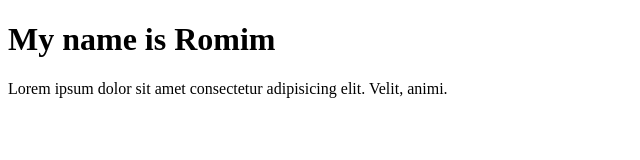
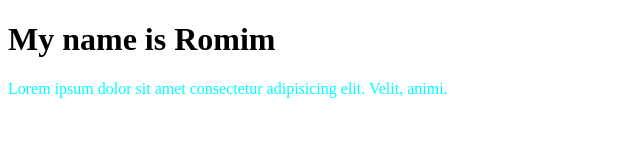
Before and after one commit to RomimKhan765/My-first-github-repo, a plain HTML site: page index.html in a window 1280 px wide. Shown: the whole page, without its empty margins (0-640 px from the left). Drawn offline with Linux system fonts and the light colour scheme.

Commit message:
second commit

```diff
--- a/index.html
+++ b/index.html
@@ -6,8 +6,11 @@
     <title>Document</title>
 </head>
 <body>
+    <div>
     <h1>My name is Romim</h1>
-    <p>Lorem ipsum dolor sit amet consectetur adipisicing elit. Velit, animi.
+    <p style="color: aqua;">Lorem ipsum dolor sit amet consectetur adipisicing elit. Velit, animi.
     </p>
+
+</div>
 </body>
 </html>
```
